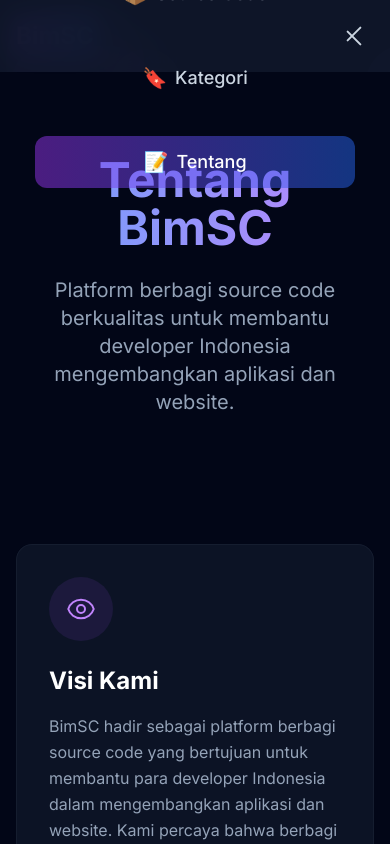
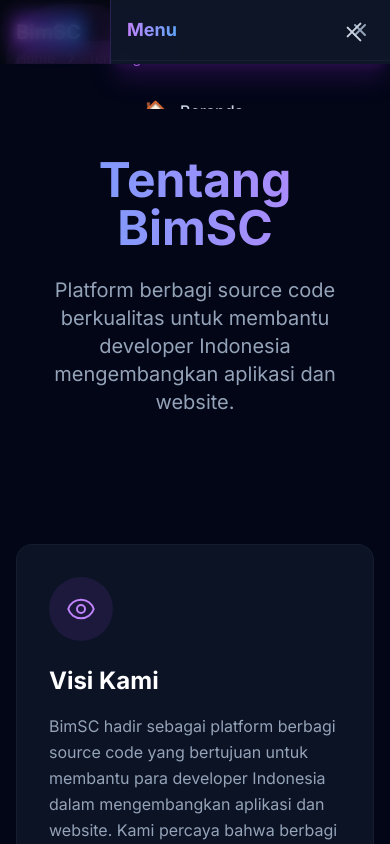
Before and after one commit to bimadevs/bimsc, a Next.js app: page /about in a window 390 px wide. Both pictures are taken after a click on the button "Toggle menu". Shown: the top 844 px of the page. Built offline with nearby package versions, Linux system fonts and the light colour scheme.

Commit message:
fix: improve mobile navbar with slide-in menu and better responsiveness

```diff
--- a/src/app/components/Header.tsx
+++ b/src/app/components/Header.tsx
@@ -11,6 +11,13 @@
 
   const handleMenuToggle = () => {
     setIsMenuOpen(!isMenuOpen);
+
+    // Prevent scrolling when menu is open
+    if (!isMenuOpen) {
+      document.body.style.overflow = 'hidden';
+    } else {
+      document.body.style.overflow = '';
+    }
   };
 
   useEffect(() => {
@@ -29,7 +36,15 @@
   // Close mobile menu when route changes
   useEffect(() => {
     setIsMenuOpen(false);
+    document.body.style.overflow = '';
   }, [pathname]);
+
+  // Clean up overflow style when component unmounts
+  useEffect(() => {
+    return () => {
+      document.body.style.overflow = '';
+    };
+  }, []);
 
   const navLinks = [
     { href: '/', label: 'Beranda', icon: '🏠' },
@@ -67,14 +82,14 @@
         </div>
       </div>
 
-      <nav className="container mx-auto px-4 py-4 relative z-10">
+      <nav className="container mx-auto px-4 py-3 relative z-10">
         <div className="flex items-center justify-between">
           <Link
             href="/"
             className="group relative flex items-center"
           >
             <span className="absolute -inset-1 -z-10 rounded-lg bg-gradient-to-r from-purple-600 to-blue-600 opacity-75 blur group-hover:opacity-100 transition-all duration-300"></span>
-            <span className="relative text-2xl font-bold text-transparent bg-clip-text bg-gradient-to-r from-purple-400 to-blue-400 group-hover:from-purple-300 group-hover:to-blue-300 transition-all duration-300">
+            <span className="relative text-xl sm:text-2xl font-bold text-transparent bg-clip-text bg-gradient-to-r from-purple-400 to-blue-400 group-hover:from-purple-300 group-hover:to-blue-300 transition-all duration-300">
               BimSC
             </span>
           </Link>
@@ -129,31 +144,76 @@
           </button>
         </div>
 
-        {/* Mobile Navigation */}
+        {/* Mobile Navigation - Slide from right */}
         <div
-          className={`md:hidden fixed inset-0 bg-slate-900/95 backdrop-blur-lg z-10 transition-all duration-300 ${
-            isMenuOpen ? 'opacity-100 pointer-events-auto' : 'opacity-0 pointer-events-none'
+          className={`md:hidden fixed top-0 right-0 bottom-0 w-full max-w-[280px] bg-slate-900/95 backdrop-blur-lg z-10 shadow-xl shadow-purple-900/30 transition-all duration-300 transform ${
+            isMenuOpen ? 'translate-x-0' : 'translate-x-full'
           }`}
+          style={{
+            borderLeft: '1px solid rgba(139, 92, 246, 0.2)',
+          }}
         >
-          <div className="flex flex-col items-center justify-center h-full space-y-8 p-4">
+          {/* Mobile Menu Header */}
+          <div className="flex items-center justify-between p-4 border-b border-slate-800/50">
+            <span className="text-lg font-bold text-transparent bg-clip-text bg-gradient-to-r from-purple-400 to-blue-400">
+              Menu
+            </span>
+            <button
+              onClick={handleMenuToggle}
+              className="p-1 rounded-full hover:bg-slate-800/50 text-slate-400 hover:text-white transition-colors"
+              aria-label="Close menu"
+            >
+              <svg xmlns="http://www.w3.org/2000/svg" className="h-5 w-5" viewBox="0 0 20 20" fill="currentColor">
+                <path fillRule="evenodd" d="M4.293 4.293a1 1 0 011.414 0L10 8.586l4.293-4.293a1 1 0 111.414 1.414L11.414 10l4.293 4.293a1 1 0 01-1.414 1.414L10 11.414l-4.293 4.293a1 1 0 01-1.414-1.414L8.586 10 4.293 5.707a1 1 0 010-1.414z" clipRule="evenodd" />
+              </svg>
+            </button>
+          </div>
+
+          {/* Mobile Menu Links */}
+          <div className="py-6 px-4 overflow-y-auto h-[calc(100%-64px)]">
+            <div className="space-y-2">
               {navLinks.map((link) => (
                 <Link
                   key={link.href}
                   href={link.href}
-                className={`relative text-center text-lg font-medium transition-all duration-300 w-full max-w-xs py-3 px-6 rounded-xl ${
+                  className={`relative flex items-center text-base font-medium transition-all duration-300 w-full py-3 px-4 rounded-lg ${
                     isActive(link.href)
                       ? 'text-white bg-gradient-to-r from-purple-600/50 to-blue-600/50'
                       : 'text-slate-300 hover:text-white hover:bg-slate-800/50'
                   }`}
                 >
-                <span className="flex items-center justify-center space-x-2">
-                  <span className="text-xl">{link.icon}</span>
+                  <span className="flex items-center">
+                    <span className="text-xl mr-3">{link.icon}</span>
                     <span>{link.label}</span>
                   </span>
+                  {isActive(link.href) && (
+                    <span className="ml-auto">
+                      <svg xmlns="http://www.w3.org/2000/svg" className="h-4 w-4" viewBox="0 0 20 20" fill="currentColor">
+                        <path fillRule="evenodd" d="M7.293 14.707a1 1 0 010-1.414L10.586 10 7.293 6.707a1 1 0 011.414-1.414l4 4a1 1 0 010 1.414l-4 4a1 1 0 01-1.414 0z" clipRule="evenodd" />
+                      </svg>
+                    </span>
+                  )}
                 </Link>
               ))}
             </div>
+
+            {/* Mobile Menu Footer */}
+            <div className="mt-8 pt-6 border-t border-slate-800/50">
+              <div className="rounded-lg bg-slate-800/50 p-4">
+                <h4 className="text-sm font-medium text-slate-300 mb-2">BimSC</h4>
+                <p className="text-xs text-slate-400">Platform source code untuk developer Indonesia</p>
               </div>
+            </div>
+          </div>
+        </div>
+
+        {/* Overlay for mobile menu */}
+        <div
+          className={`md:hidden fixed inset-0 bg-black/50 backdrop-blur-sm z-0 transition-opacity duration-300 ${
+            isMenuOpen ? 'opacity-100 pointer-events-auto' : 'opacity-0 pointer-events-none'
+          }`}
+          onClick={handleMenuToggle}
+        />
       </nav>
     </header>
   );
```
Lines whose indentation alone changed are shown as unchanged.
